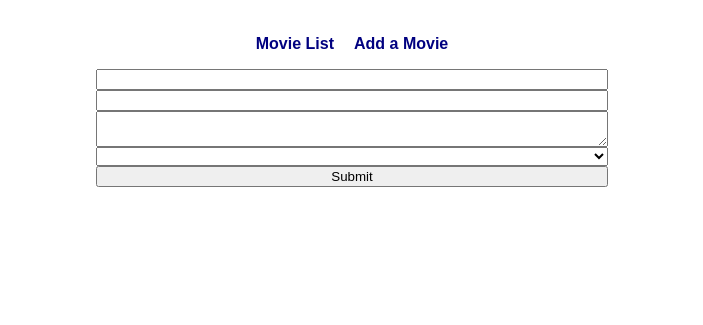
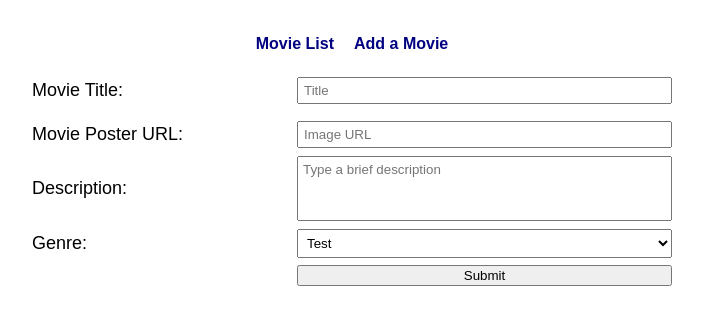
Before and after one commit to ozzythecoder/weekend-movie-sagas, a React app: page /#/addMovie in a window 1280 px wide. Shown: the part 61-386 px from the top of the page, without its empty margins (288-991 px from the left). Built offline with nearby package versions, Linux system fonts and the light colour scheme.

Commit message:
Reactive styling of add movie form

```diff
--- a/src/components/App/App.css
+++ b/src/components/App/App.css
@@ -12,8 +12,43 @@
 }
 
 .page-form {
-  display: flex;
-  flex-direction: column;
-  margin: 0 auto;
-  width: 40%;
+  display: grid;
+  margin: 0 25px;
+  grid-template-rows: 1fr 1fr 1.5fr 1fr;
+  grid-template-columns: 1fr 1.5fr;
+  align-items: center;
+  column-gap: 15px;
 }
+
+.form-label {
+  text-align: left;
+  font-size: 14px;
+}
+
+.form-single-input {
+  height: 1em;
+  padding: 5px;
+}
+
+.form-text-input {
+  resize: none;
+  min-height: 4em;
+  font-family: inherit;
+  padding: 5px;
+}
+
+.form-select {
+  padding: 5px;
+  font-family: inherit;
+}
+
+@media screen and (min-width: 600px) {
+
+  .form-label {
+    font-size: 18px;
+  }
+
+  .page-form {
+    margin: 0 25%;
+  }
+}
--- a/src/components/MovieForm/MovieForm.jsx
+++ b/src/components/MovieForm/MovieForm.jsx
@@ -1,22 +1,48 @@
-
-
 export default function MovieForm() {
-
   return (
     <div>
       <form className="page-form">
-        <input />
-        <input />
-        <textarea>
 
-        </textarea>
-        <select>
+        <label className="form-label" labelfor="movie-title-in">
+          Movie Title:
+        </label>
+        <input
+          className="form-single-input"
+          id="movie-title-in"
+          placeholder="Title" />
 
+        <label className="form-label" labelfor="movie-poster-in">
+          Movie Poster URL:
+        </label>
+        <input
+          type="text"
+          id="movie-poster-in"
+          className="form-single-input"
+          placeholder="Image URL"
+          />
+
+        <label
+          className="form-label"
+          labelfor="movie-description-in" >
+          Description:
+        </label>
+        <textarea className="form-text-input"
+          placeholder="Type a brief description"></textarea>
+
+        <label className="form-label" labelfor="movie-genre-in">
+          Genre:
+        </label>
+        <select className="form-select">
+          <option>Test</option>
+          <option>Test 2</option>
         </select>
-        <button>
+
+        <div></div>
+
+        <button className="" type="submit">
           Submit
         </button>
       </form>
     </div>
-  )
+  );
 }
```
